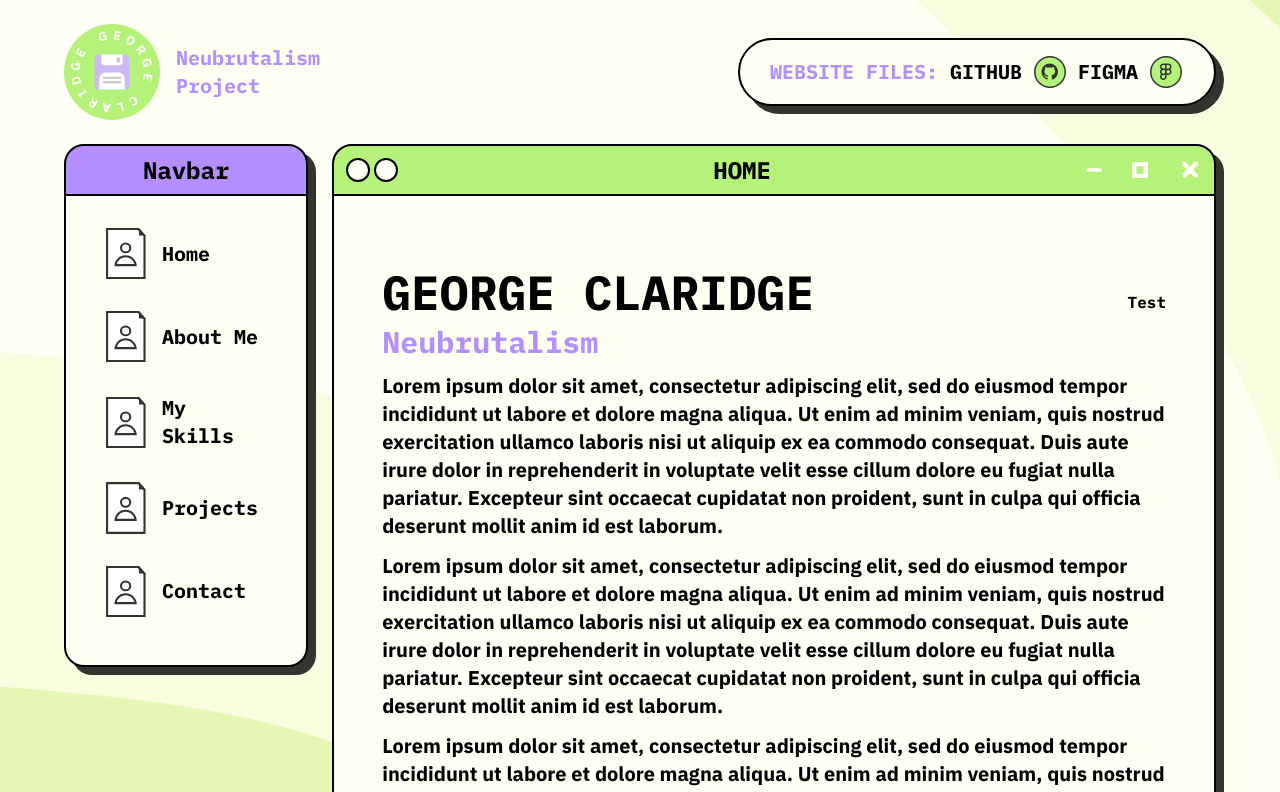
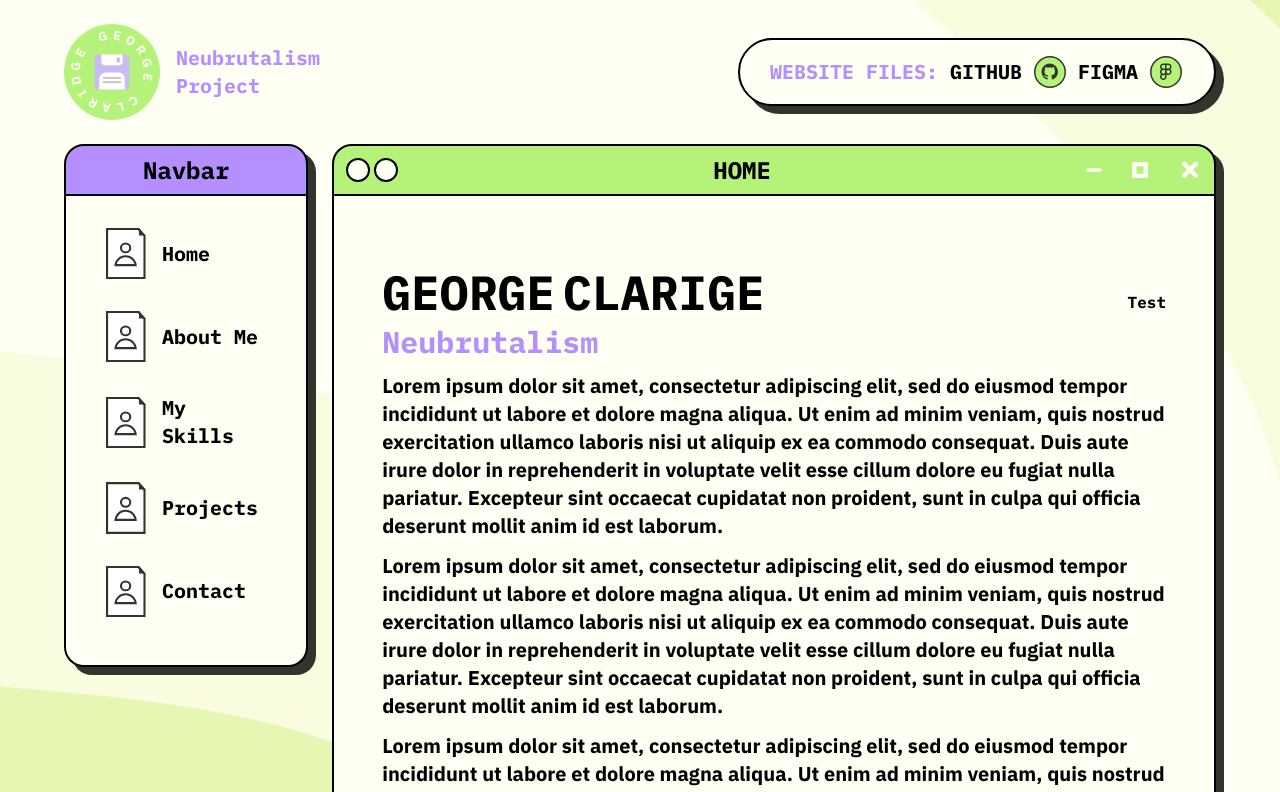
Before and after one commit to GeorgeClaridge/BrutalDesign, a React (Vite) app in the folder my-project/: page / in a window 1280 px wide. Shown: the top 792 px of the page. Built offline with nearby package versions, Linux system fonts and the light colour scheme.

Commit message:
Animated Header and fixes

```diff
--- a/my-project/src/components/header/Header.jsx
+++ b/my-project/src/components/header/Header.jsx
@@ -83,7 +83,51 @@
             <div className="HeaderContainer flex justify-between">
 
               <div className="Left">
-                <div className="Header text-5xl font-bold pt-6">GEORGE CLARIDGE</div>
+                <div className="Header text-5xl font-bold pt-6 flex justify-center">
+                  <div className='hover:-translate-y-2 duration-[400ms] hover:text-green hover:scale-110'>
+                    G
+                  </div>
+                  <div className='hover:-translate-y-2 duration-[400ms] hover:text-green hover:scale-110'>
+                    E
+                  </div>
+                  <div className='hover:-translate-y-2 duration-[400ms] hover:text-green hover:scale-110'>
+                    O
+                  </div>
+                  <div className='hover:-translate-y-2 duration-[400ms] hover:text-green hover:scale-110'>
+                    R
+                  </div>
+                  <div className='hover:-translate-y-2 duration-[400ms] hover:text-green hover:scale-110'>
+                    G
+                  </div>
+                  <div className='hover:-translate-y-2 duration-[400ms] hover:text-green hover:scale-110 pr-2'>
+                    E
+                  </div>
+                  <div className='hover:-translate-y-2 duration-[400ms] hover:text-green hover:scale-110'>
+                    C
+                  </div>
+                  <div className='hover:-translate-y-2 duration-[400ms] hover:text-green0 hover:scale-110'>
+                    L
+                  </div>
+                  <div className='hover:-translate-y-2 duration-[400ms] hover:text-green hover:scale-110'>
+                    A
+                  </div>
+                  <div className='hover:-translate-y-2 duration-[400ms] hover:text-green hover:scale-110'>
+                    R
+                  </div>
+                  <div className='hover:-translate-y-2 duration-[400ms] hover:text-green hover:scale-110'>
+                    I
+                  </div>
+                  <div className='hover:-translate-y-2 duration-[400ms] hover:text-green hover:scale-110'>
+
+                  </div>
+                  <div className='hover:-translate-y-2 duration-[400ms] hover:text-green hover:scale-110'>
+                    G
+                  </div>
+                  <div className='hover:-translate-y-2 duration-[400ms] hover:text-green hover:scale-110'>
+                    E
+                  </div>
+                </div>
+
                 <div className="SubHeader text-purple text-3xl font-bold pt-2">Neubrutalism</div>
               </div>
 
--- a/my-project/src/components/navbar/Navbar.jsx
+++ b/my-project/src/components/navbar/Navbar.jsx
@@ -20,7 +20,7 @@
         <div className="Link self-center pl-[0.6rem] pr-3 text-purple">WEBSITE FILES:</div>
         <a target='_blank'rel='noopener noreferrer' href="https://github.com/GeorgeClaridge/BrutalDesign" className="Link self-center pr-3 hover:underline cursor-pointer">GITHUB</a>
         <a target='_blank'rel='noopener noreferrer' href="https://github.com/GeorgeClaridge/BrutalDesign"><img src={Github} alt="Github" className='Icon self-center w-8 mr-3 hover:-translate-y-1 hover:scale-110 duration-300'/></a>
-        <a target='_blank'rel='noopener noreferrer' href="https://www.figma.com/file/n9Y2ZU6f0YmERYSrgWiBIt/Brutal?type=design&node-id=0%3A1&mode=design&t=8zFX6ZBIMMG0o9oC-1" className="Link self-center pr-3">FIGMA</a>
+        <a target='_blank'rel='noopener noreferrer' href="https://www.figma.com/file/n9Y2ZU6f0YmERYSrgWiBIt/Brutal?type=design&node-id=0%3A1&mode=design&t=8zFX6ZBIMMG0o9oC-1" className="Link self-center pr-3 hover:underline cursor-pointer">FIGMA</a>
         <a target='_blank'rel='noopener noreferrer' href="https://www.figma.com/file/n9Y2ZU6f0YmERYSrgWiBIt/Brutal?type=design&node-id=0%3A1&mode=design&t=8zFX6ZBIMMG0o9oC-1"><img src={Figma} alt="Figma" className='Icon self-center w-8 mr-3 hover:underline cursor-pointer hover:-translate-y-1 hover:scale-110 duration-300'/></a>
       </div>
 
```
